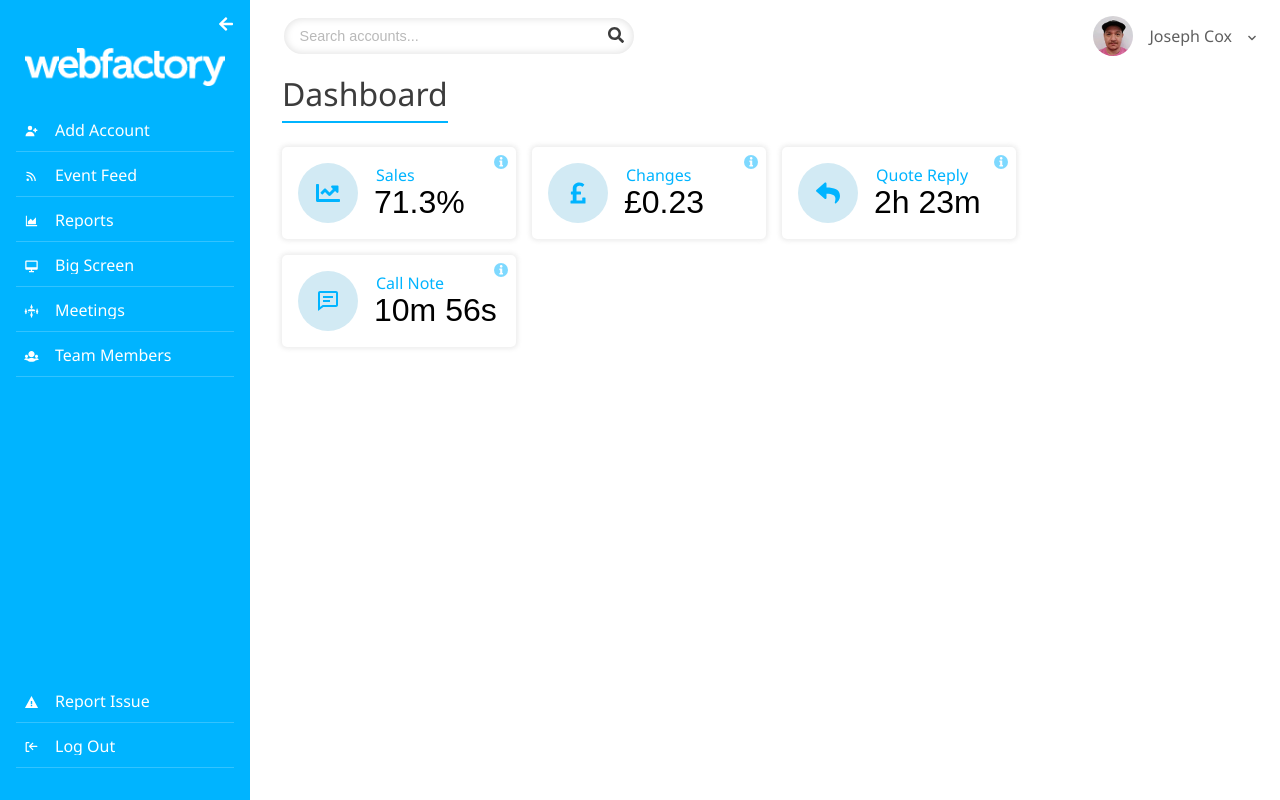
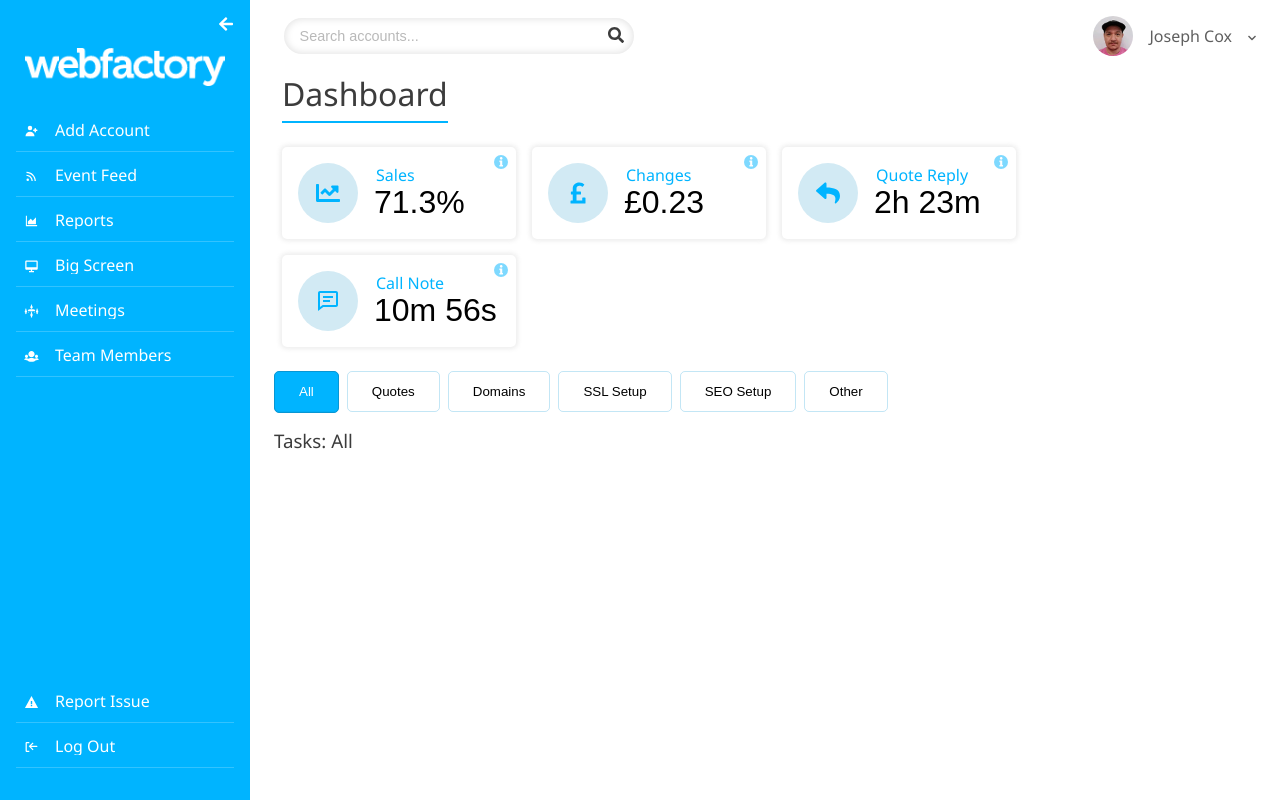
Before and after one commit to joejcox/workflow, a React (Create React App) app: page / in a window 1280 px wide. Built offline with nearby package versions, Linux system fonts and the light colour scheme.

Commit message:
Added task tabs, active tab switching with animated active highlight

```diff
--- /dev/null
+++ b/src/components/Tasks/Tasks.js
@@ -0,0 +1,59 @@
+import React, { useState, useEffect } from "react";
+import styles from "./Tasks.module.scss";
+
+const Tasks = () => {
+  const [taskTab, setTaskTab] = useState({ activeTask: "All" });
+  const [size, setSize] = useState({ width: 65, left: 0 });
+
+  const taskTypes = [
+    "All",
+    "Quotes",
+    "Domains",
+    "SSL Setup",
+    "SEO Setup",
+    "Other",
+  ];
+
+  useEffect(() => {
+    let activeBar;
+    if (size) {
+      activeBar = document.querySelector(".active_bar");
+      activeBar.style.width = `${size.width}px`;
+      activeBar.style.transform = `translate(${size.left}px, 0)`;
+    }
+  });
+
+  const setActive = (e, type) => {
+    setTaskTab({ activeTask: type });
+    setSize(false);
+    const activeBar = document.querySelector(".active_bar");
+    activeBar.style.width = `${e.target.offsetWidth}px`;
+    activeBar.style.transform = `translate(${e.target.offsetLeft}px, 0)`;
+  };
+
+  return (
+    <>
+      <div className={styles.tasks}>
+        <div className={`active_bar ${styles.tasks__active}`}></div>
+        {taskTypes.map((taskType) => {
+          return (
+            <button
+              className={`${styles.task_tab} ${
+                taskType === taskTab.activeTask
+                  ? `${styles.task_tab__active} active`
+                  : ""
+              }`}
+              key={taskType}
+              onClick={(e) => setActive(e, taskType)}
+            >
+              {taskType}
+            </button>
+          );
+        })}
+      </div>
+      <h3 className={styles.task_heading}>Tasks: {taskTab.activeTask}</h3>
+    </>
+  );
+};
+
+export default Tasks;
--- /dev/null
+++ b/src/components/Tasks/Tasks.module.scss
@@ -0,0 +1,42 @@
+.task_tab {
+  transition: 0.5s ease;
+  background: transparent;
+  border: 1px solid #0896d33d;
+  padding: 0.75rem 1.5rem;
+  cursor: pointer;
+  outline: none;
+  margin-right: 0.5rem;
+  border-radius: 5px;
+
+  &:hover {
+    border: 1px solid #0896d3;
+  }
+
+  &.task_tab__active {
+    background: transparent;
+    color: white;
+  }
+}
+
+.tasks {
+  margin-top: 1rem;
+  position: relative;
+
+  .tasks__active {
+    position: absolute;
+    border-radius: 5px;
+    content: "";
+    transition: 0.4s ease;
+    top: 0;
+    left: 0;
+    height: 42px;
+    z-index: -1;
+    background: #00b4ff;
+    border: 1px solid #0896d3;
+  }
+}
+
+.task_heading {
+  margin-top: 1rem;
+  font-weight: 400;
+}
--- a/src/pages/Dashboard.js
+++ b/src/pages/Dashboard.js
@@ -1,5 +1,6 @@
 import React from "react";
 import PageTitle from "components/PageTitle/PageTitle";
+import Tasks from "components/Tasks/Tasks";
 import Stats from "page-components/Dashboard/Stats/Stats";
 
 const Dashboard = ({ title }) => {
@@ -7,6 +8,7 @@ const Dashboard = ({ title }) => {
     <>
       <PageTitle>{title}</PageTitle>
       <Stats />
+      <Tasks />
     </>
   );
 };
```
Also changed, not shown: src/page-components/Dashboard/Tasks/Tasks.js (deleted), src/page-components/Dashboard/Tasks/Tasks.module.scss (deleted).
